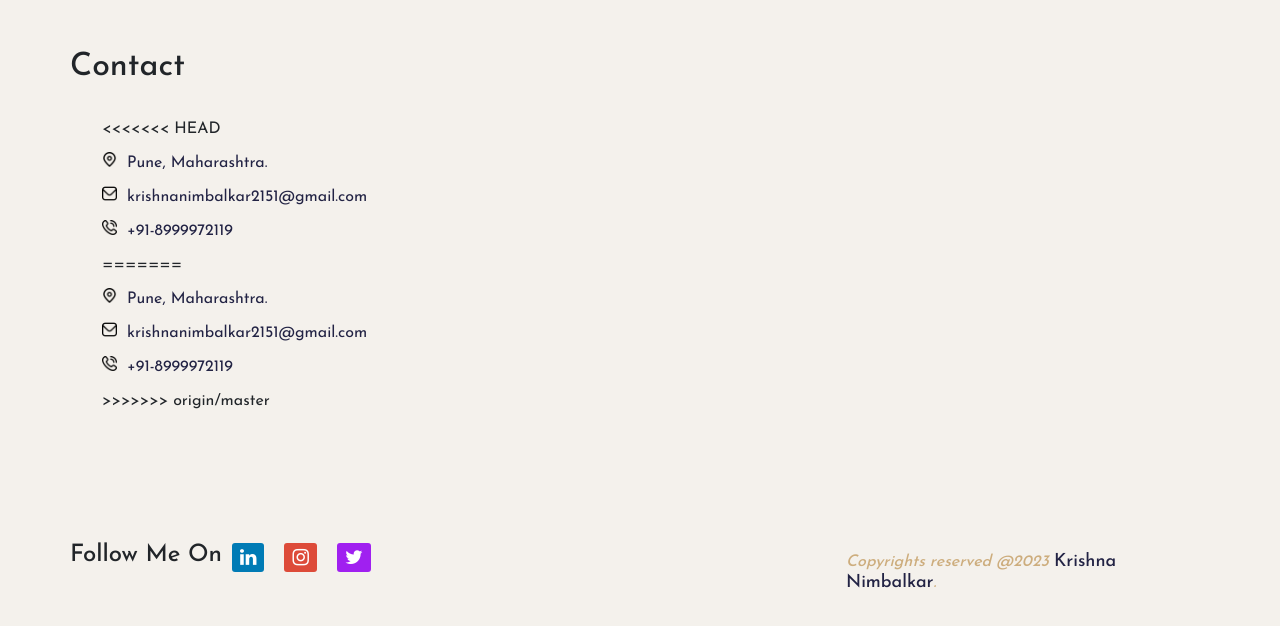
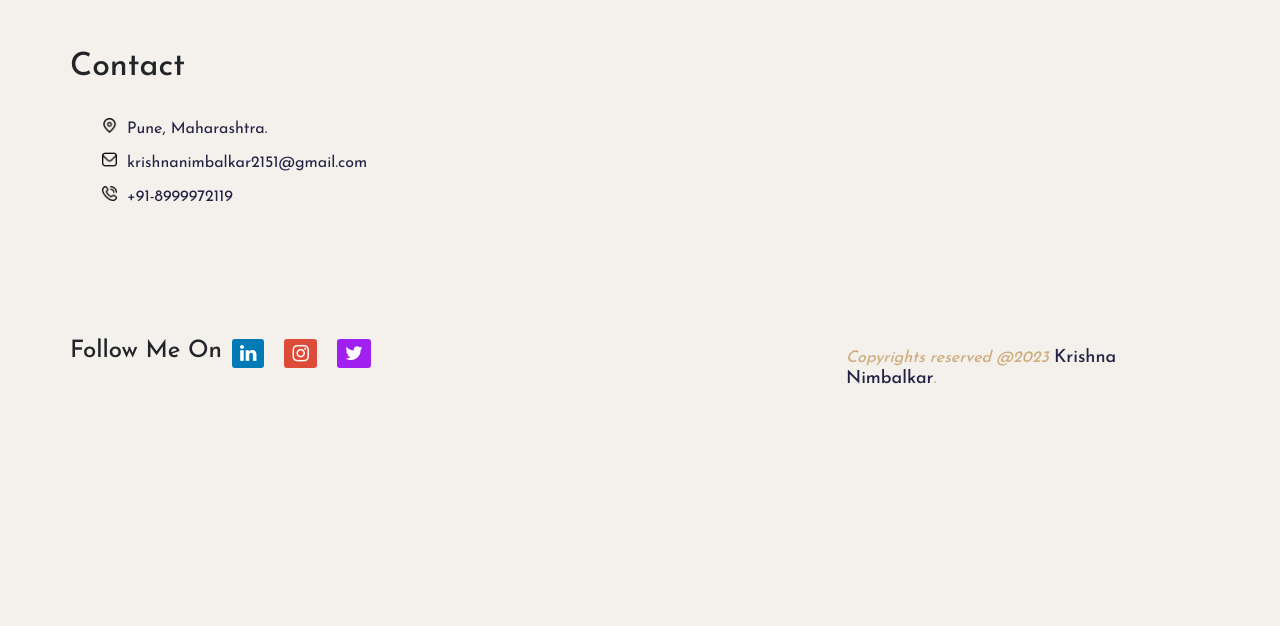
Before and after one commit to krishnaNimbalkar1/Portfolio, a plain HTML site: page index.html in a window 1280 px wide. Shown: the part 2979-3605 px from the top of the page. After the commit the page ends 3447 px from the top, so only its background shows below. Drawn offline with nearby package versions, Linux system fonts and the light colour scheme.

Commit message:
Update index.html

```diff
--- a/index.html
+++ b/index.html
@@ -177,15 +177,9 @@
 						<h2 id="footer-contact-heading">Contact</h2>
 						<div class="" id="contact-icon-sec">
 							<ul id="contact-icon-list">
-<<<<<<< HEAD
 								<li class="contact-icon" id="location-icon"><a href="https://goo.gl/maps/tB1bicqVXNF9kueh7" >Pune, Maharashtra.</a></li>
 								<li class="contact-icon" id="mail-icon"><a href="mailto:krishnanimbalkar2151@gamail.com">krishnanimbalkar2151@gmail.com</a></li>
 								<li class="contact-icon" id="phone-icon"><a href="tel:+918999972119">+91-8999972119</a></li>
-=======
-								<li class="contact-icon" id="location-icon"><a href="#" >Pune, Maharashtra.</a></li>
-								<li class="contact-icon" id="mail-icon"><a href="#">krishnanimbalkar2151@gmail.com</a></li>
-								<li class="contact-icon" id="phone-icon"><a href="#">+91-8999972119</a></li>
->>>>>>> origin/master
 							</ul>
 						</div>
 					</div>
```
